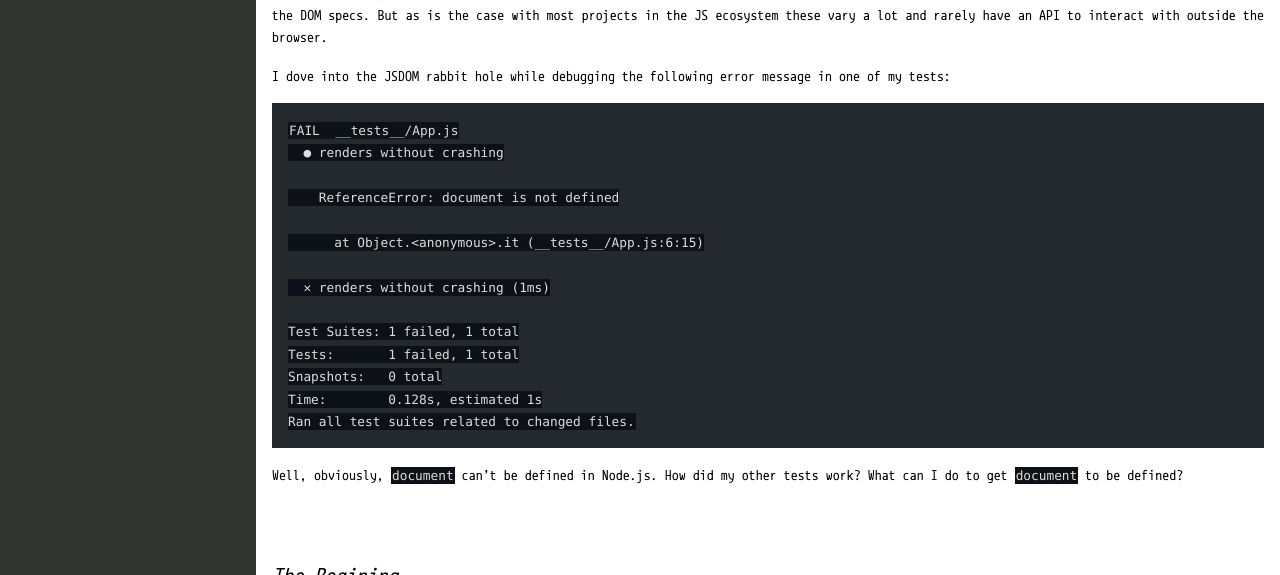
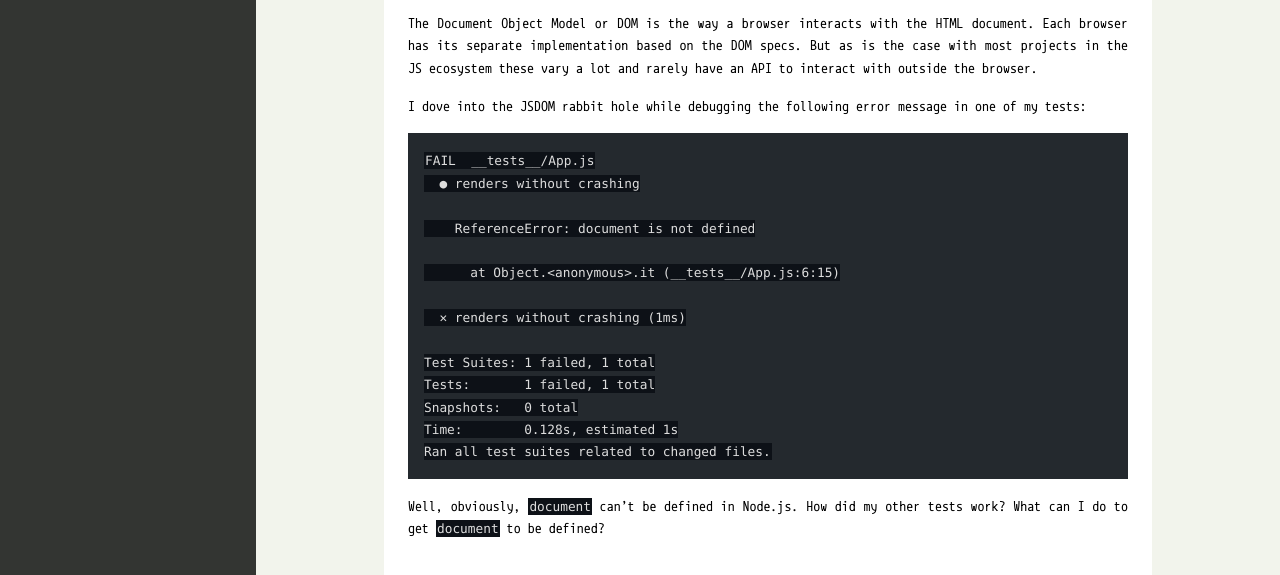
Before and after one commit to emjshrx/neobrutal-portfolio, an Astro site: page /blog/jsdom in a window 1280 px wide. Shown: the part 225-800 px from the top of the page. Built offline with nearby package versions, Linux system fonts and the light colour scheme; Astro itself is replaced by a stand-in of ours; code samples lack their colours.

Commit message:
fix: adjust max-w for blog

```diff
--- a/src/layouts/BlogLayout.astro
+++ b/src/layouts/BlogLayout.astro
@@ -36,10 +36,10 @@ allPosts.forEach((post) =>
       </ul>
     </div>
     <div
-      class=`h-full lg:w-4/5 p-4 lg:block overflow-y-auto ${isIndex? " hidden":""}`
+      class=`h-full lg:w-4/5 lg:block overflow-y-auto bg-green bg-opacity-60 ${isIndex? " hidden":""}`
       id="article"
     >
-      <slot />
+      <div class="max-w-3xl m-auto bg-white p-6"><slot /></div>
     </div>
   </div>
 </Layout>
```
